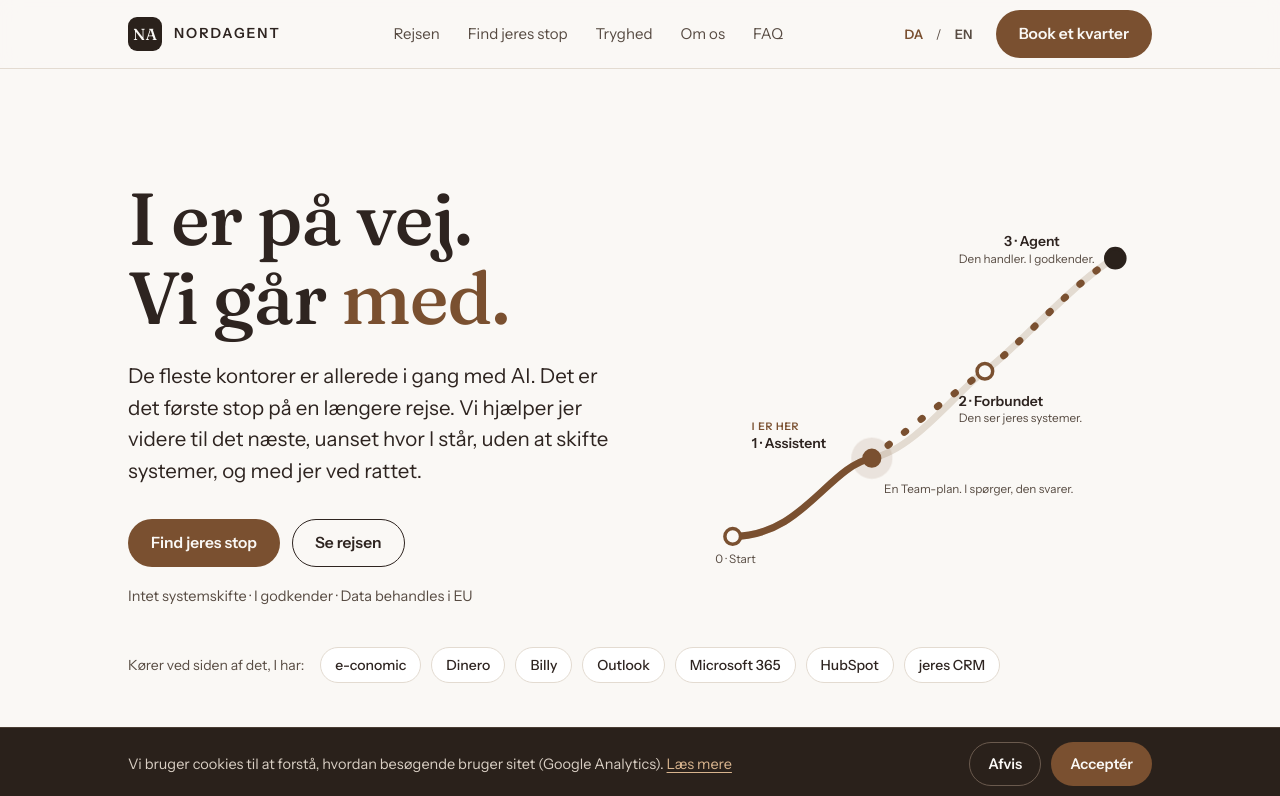
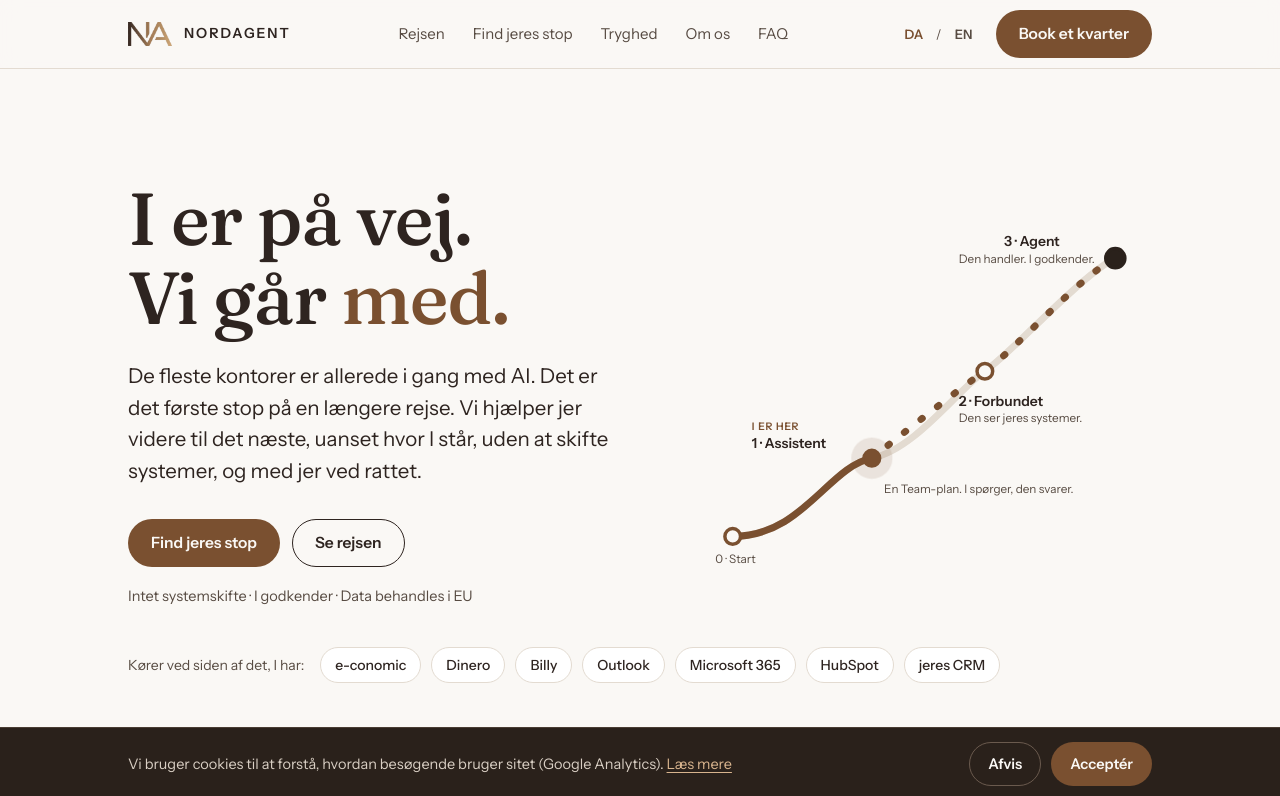
Before and after one commit to Krille-12/Nordagent, a plain HTML site: page index.html in a window 1280 px wide. Shown: the top 796 px of the page. Drawn offline with Linux system fonts and the light colour scheme.

```diff
--- a/index.html
+++ b/index.html
@@ -201,7 +201,7 @@ p{max-width:62ch}
 .nav{position:sticky;top:0;z-index:50;background:color-mix(in srgb,var(--bg) 88%,transparent);backdrop-filter:blur(10px);border-bottom:1px solid var(--line)}
 .nav .wrap{display:flex;align-items:center;justify-content:space-between;height:68px}
 .brand{display:flex;align-items:center;gap:12px;font-weight:600;letter-spacing:.14em;text-decoration:none;font-size:14px;min-height:44px}
-.brand .mono{width:34px;height:34px;border-radius:9px;background:var(--dark);color:var(--bg);display:grid;place-items:center;font-family:var(--serif);font-size:16px;letter-spacing:0}
+.brand .mono{width:44px;height:auto;display:block}
 .nav ul{display:flex;gap:4px;list-style:none;align-items:center}
 .nav li a{display:inline-flex;align-items:center;min-height:44px;padding:0 12px;text-decoration:none;color:var(--ink-2);font-size:15px;border-radius:8px}
 .nav li a:hover{color:var(--ink);background:var(--bg-2)}
@@ -340,6 +340,8 @@ footer li a{display:inline-flex;align-items:center;min-height:44px;padding:0 10p
 .draw.in{stroke-dashoffset:0}
 @media (prefers-reduced-motion:reduce){.draw{stroke-dashoffset:0;transition:none}}
 
+.fbrand{display:flex;align-items:center;gap:10px}.fbrand strong{letter-spacing:.14em;color:var(--ink)}
+
 /* nav extras */
 .navright{display:flex;align-items:center;gap:14px}
 .lang{display:inline-flex;align-items:center;gap:4px;font-size:13px;color:var(--ink-2)}
@@ -371,7 +373,7 @@ footer .lang button{min-height:44px}
 
 <header class="nav" id="navbar">
   <div class="wrap">
-    <a class="brand" href="#"><span class="mono">NA</span>NORDAGENT</a>
+    <a class="brand" href="#"><img class="mono" src="/na-monogram.png" alt="" width="44" height="25">NORDAGENT</a>
     <ul class="links">
       <li><a href="#rejsen" data-i18n="nav.journey">Rejsen</a></li>
       <li><a href="#find" data-i18n="nav.find">Find jeres stop</a></li>
@@ -631,7 +633,7 @@ footer .lang button{min-height:44px}
 
 <footer>
   <div class="wrap">
-    <div><strong style="letter-spacing:.14em;color:var(--ink)">NORDAGENT</strong> ApS · <span data-i18n="ft.cvr">CVR følger</span></div>
+    <div class="fbrand"><img src="/na-monogram.png" alt="" width="36" height="20"><strong>NORDAGENT</strong> ApS · <span data-i18n="ft.cvr">CVR følger</span></div>
     <ul>
       <li><a href="#rejsen" data-i18n="nav.journey">Rejsen</a></li><li><a href="#om-os" data-i18n="nav.about">Om os</a></li><li><a href="mailto:kontakt@nordagent.dk">kontakt@nordagent.dk</a></li><li><a href="/privatlivspolitik.html" data-i18n="ft.privacy">Privatlivspolitik</a></li>
       <li><div class="lang" role="group" aria-label="Sprog / Language"><button type="button" id="footer-btn-da" aria-pressed="true" onclick="setLanguage('da')">DA</button><span aria-hidden="true">/</span><button type="button" id="footer-btn-en" aria-pressed="false" onclick="setLanguage('en')">EN</button></div></li>
```
